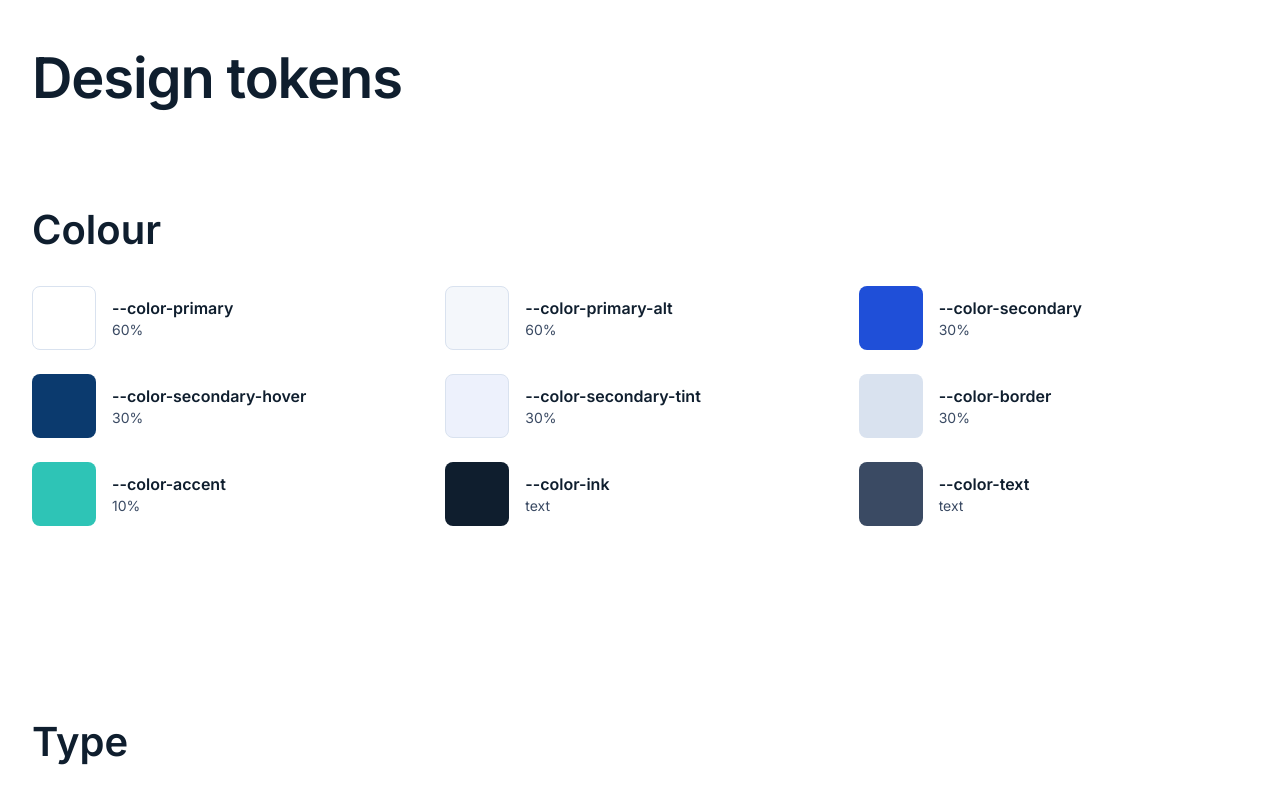
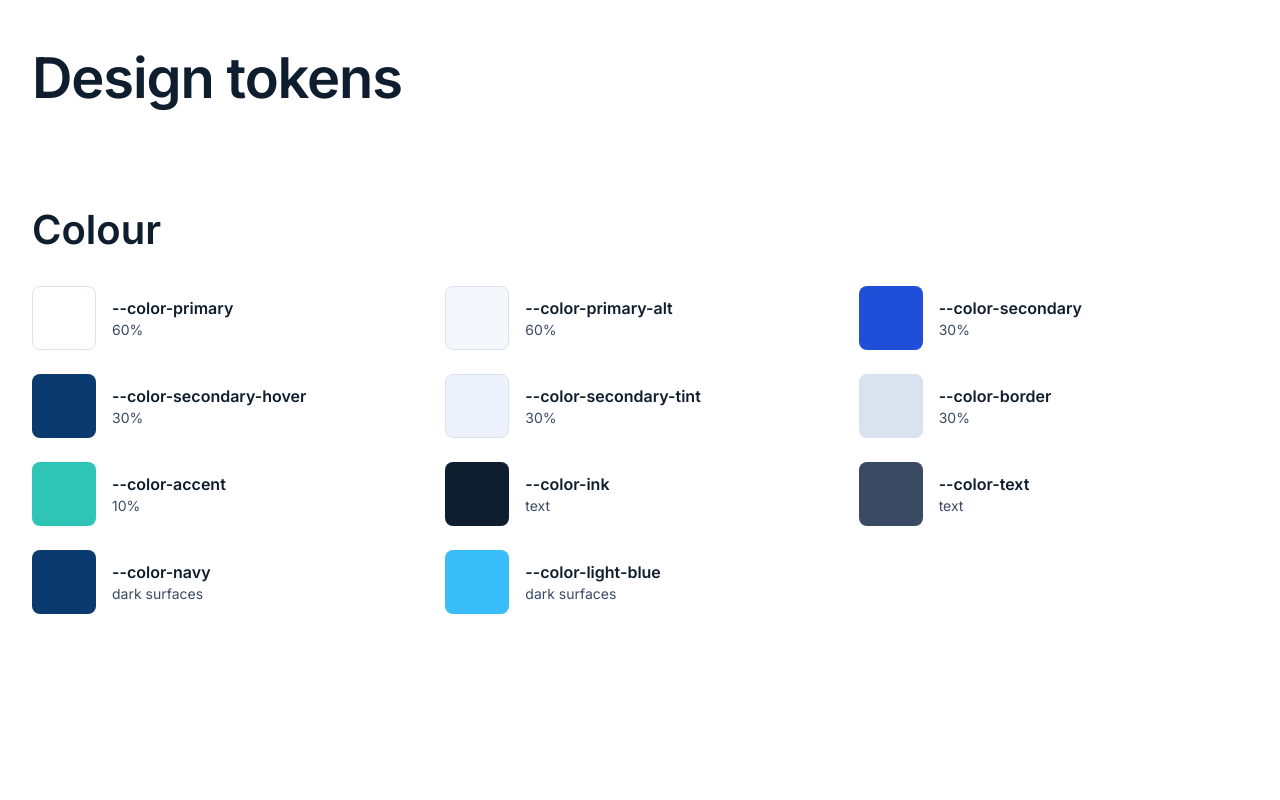
Before and after one commit to ahsanijaz-ai/WinCo-VBS-Website, a Next.js app: page /dev/tokens in a window 1280 px wide. Shown: the top 800 px of the page. Built offline with nearby package versions, Linux system fonts and the light colour scheme.

Commit message:
feat: show the dark surface colours on the tokens page

```diff
--- a/app/dev/tokens/page.tsx
+++ b/app/dev/tokens/page.tsx
@@ -26,6 +26,8 @@ const colors = [
   { token: "--color-accent", swatch: "bg-accent", share: "10%" },
   { token: "--color-ink", swatch: "bg-ink", share: "text" },
   { token: "--color-text", swatch: "bg-text", share: "text" },
+  { token: "--color-navy", swatch: "bg-navy", share: "dark surfaces" },
+  { token: "--color-light-blue", swatch: "bg-light-blue", share: "dark surfaces" },
 ] as const;
 
 const spacing = [
```
